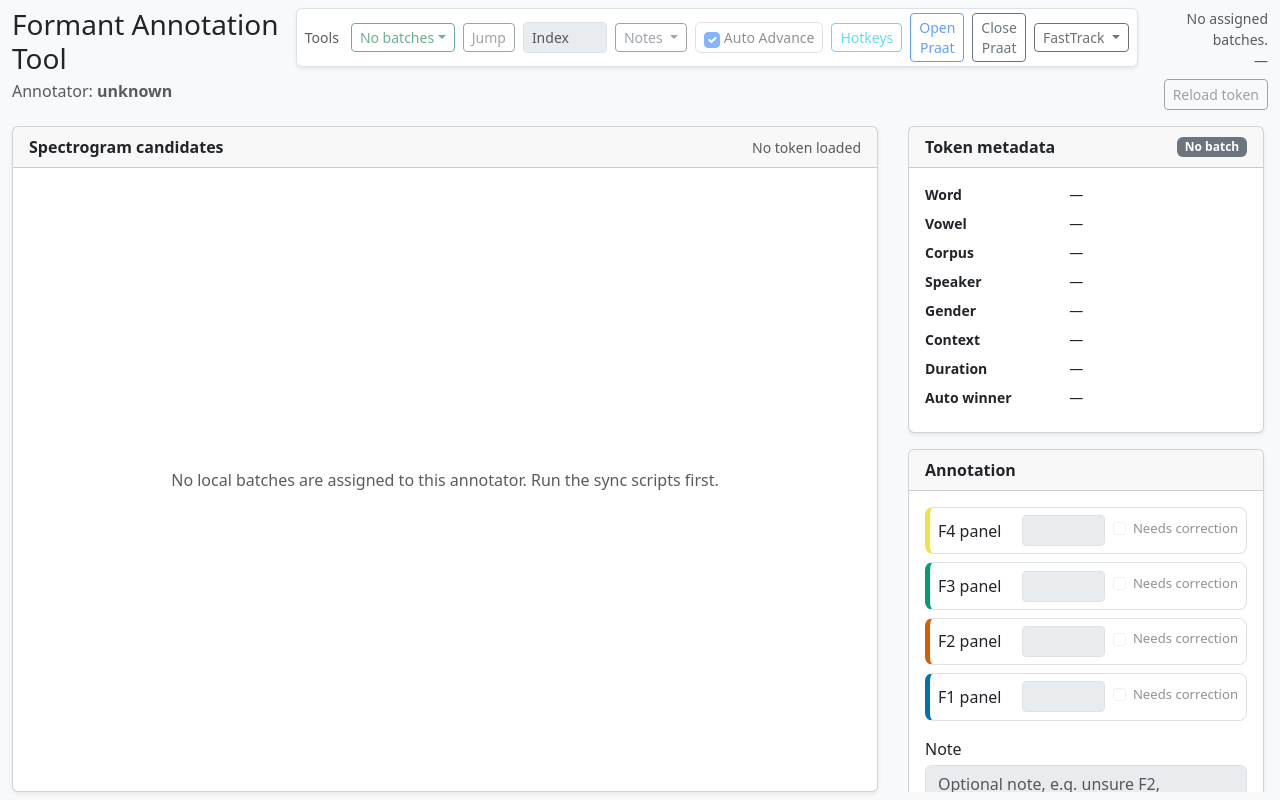
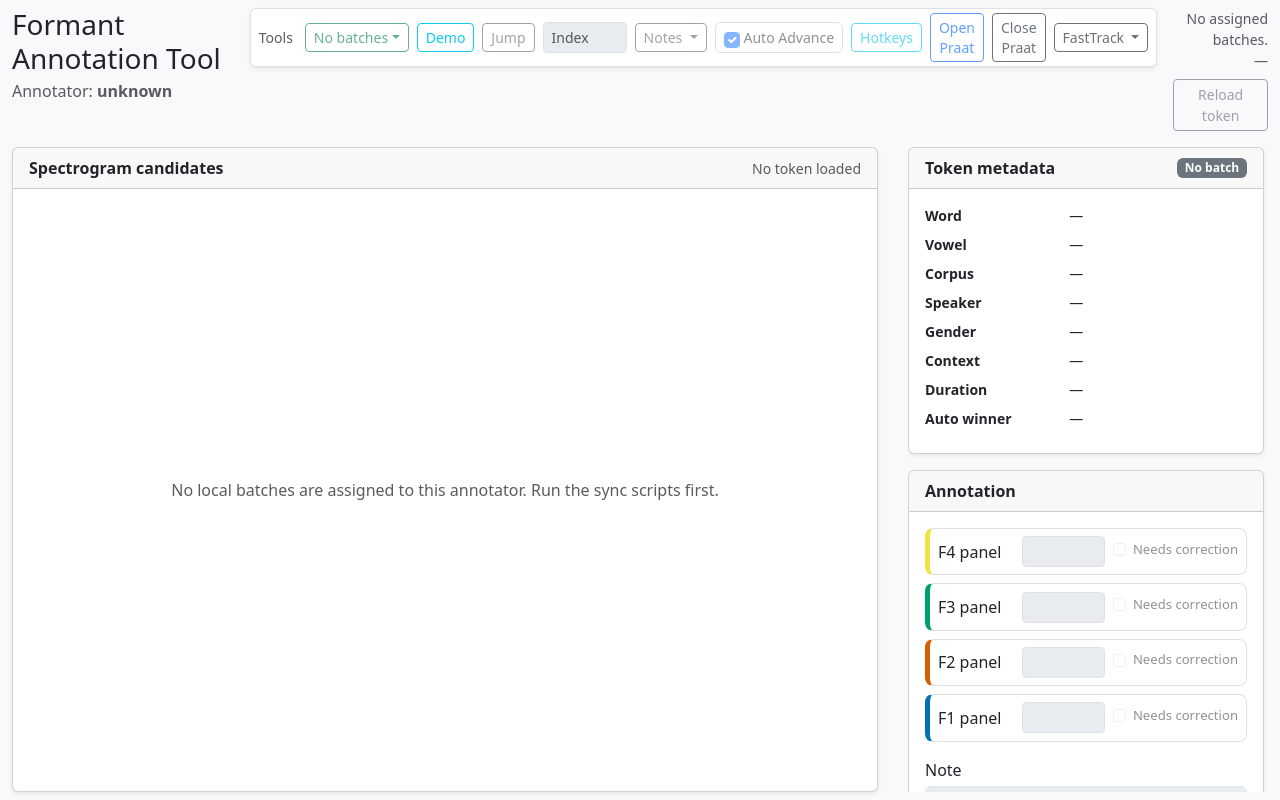
Before and after one commit to iangif/formant-annotation-tool, a FastAPI app: page / in a window 1280 px wide. Run offline with FastAPI, Linux system fonts and the light colour scheme; data that the repository does not hold is empty; some libraries are stand-ins or nearby versions.

Commit message:
Add demo batch button

```diff
--- a/app/static/js/annotate/api.js
+++ b/app/static/js/annotate/api.js
@@ -2,6 +2,7 @@ import { elements, annotatorId } from "./dom.js";
 import { state } from "./state.js";
 import { fadeOutSpectrogram, setControlsEnabled } from "./ui.js";
 import { hidePanelHoverOverlay } from "./spectrogram.js";
+import { DEMO_BATCH, DEMO_CORPUS } from "./constants.js";
 import {
     renderBatchMenu,
     renderBatchProgress,
@@ -170,6 +171,9 @@ export async function initializeBatches() {
 
     const defaultBatch =
         state.batches.find((batch) => batch.is_last_opened) ||
+        state.batches.find(
+            (batch) => batch.corpus !== DEMO_CORPUS || batch.name !== DEMO_BATCH
+        ) ||
         state.batches[0];
 
     await openBatch(defaultBatch.id);
--- a/app/static/js/annotate/constants.js
+++ b/app/static/js/annotate/constants.js
@@ -2,6 +2,9 @@ export const PANEL_COLUMNS = 5;
 export const PANEL_ROWS = 4;
 export const MIN_PANEL = 0;
 export const MAX_PANEL = 19;
+
+export const DEMO_CORPUS = "demo";
+export const DEMO_BATCH = "demo";
 
 export const MIN_RIGHT_PANEL_WIDTH = 240;
 export const MAX_RIGHT_PANEL_WIDTH = 700;
--- a/app/static/js/annotate/dom.js
+++ b/app/static/js/annotate/dom.js
@@ -49,6 +49,7 @@ export const elements = {
 
     batchMenuBtn: document.getElementById("batch-menu-btn"),
     batchMenu: document.getElementById("batch-menu"),
+    demoBatchBtn: document.getElementById("demo-batch-btn"),
     jumpTokenBtn: document.getElementById("jump-token-btn"),
     batchIndexInput: document.getElementById("batch-index-input"),
     noteDropdownBtn: document.getElementById("note-dropdown-btn"),
--- a/app/static/js/annotate/main.js
+++ b/app/static/js/annotate/main.js
@@ -1,5 +1,6 @@
 import { elements } from "./dom.js";
 import { state } from "./state.js";
+import { DEMO_BATCH, DEMO_CORPUS } from "./constants.js";
 import {
     closeHotkeysPanel,
     openHotkeysPanel,
@@ -10,6 +11,7 @@ import {
 } from "./ui.js";
 import {
     initializeBatches,
+    refreshBatches,
     openBatch,
     openCurrentTokenInPraat,
     closePraat,
@@ -40,6 +42,29 @@ function registerButtonEvents() {
         } catch (error) {
             showToast(error.message, "danger");
             setControlsEnabled(false);
+        }
+    });
+
+    elements.demoBatchBtn.addEventListener("click", async () => {
+        elements.demoBatchBtn.disabled = true;
+
+        try {
+            await refreshBatches();
+            const demoBatch = state.batches.find(
+                (batch) => batch.corpus === DEMO_CORPUS && batch.name === DEMO_BATCH
+            );
+
+            if (!demoBatch) {
+                throw new Error(
+                    "Demo data is not registered. Ensure data/corpora/demo is present and restart the app."
+                );
+            }
+
+            await openBatch(demoBatch.id);
+        } catch (error) {
+            showToast(error.message, "danger");
+        } finally {
+            elements.demoBatchBtn.disabled = false;
         }
     });
 
--- a/app/templates/annotate.html
+++ b/app/templates/annotate.html
@@ -52,6 +52,17 @@
                                 aria-labelledby="batch-menu-btn"
                             ></ul>
                         </div>
+
+                        <button
+                            id="demo-batch-btn"
+                            class="btn btn-outline-info btn-sm"
+                            type="button"
+                            data-bs-toggle="tooltip"
+                            data-bs-placement="bottom"
+                            title="Open the bundled demo batch"
+                        >
+                            Demo
+                        </button>
 
                         <button
                             id="jump-token-btn"
```
